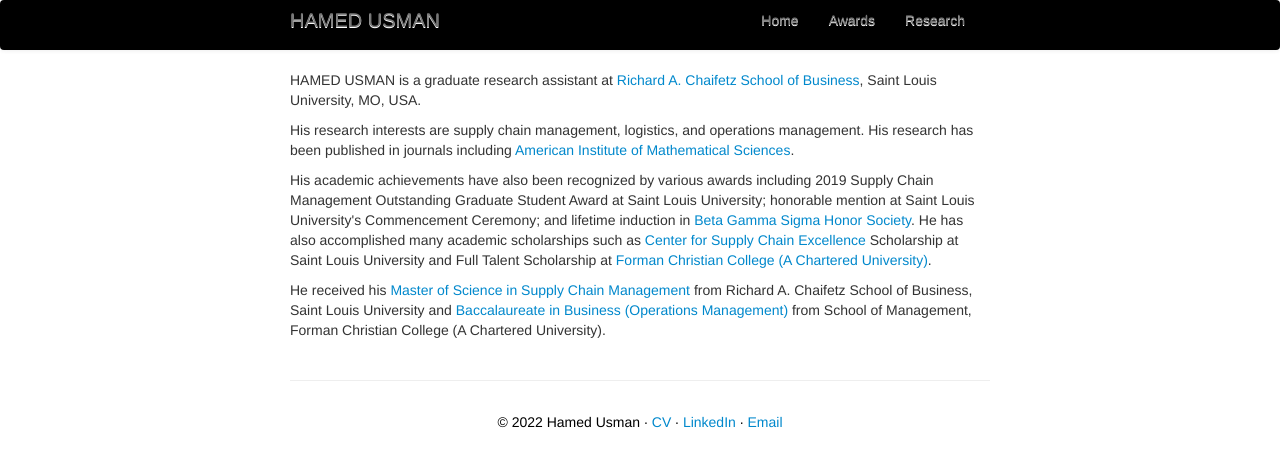
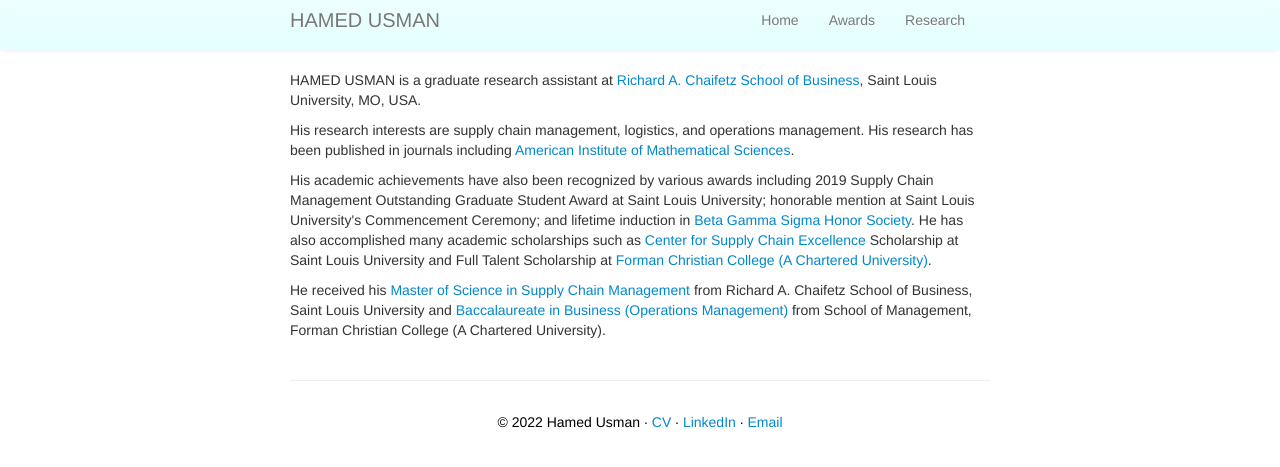
Before and after one commit to hamedusman/hamedusman.github.io, a Jekyll site: the page built from index.md, in a window 1280 px wide. Shown: the top 467 px of the page. Built offline with Jekyll 4.4.1, drawn with Linux system fonts in a browser that asks for light colours.

Commit message:
Update my_custom_css.css

```diff
--- a/assets/themes/twitter/css/my_custom_css.css
+++ b/assets/themes/twitter/css/my_custom_css.css
@@ -97,8 +97,8 @@
     background-image:-moz-linear-gradient(top, #edffff, #e3ffff);
     background-image:-webkit-gradient(linear, 0 0, 0 100%, from(#edffff), to(#f2f2f2));
     background-image:-webkit-linear-gradient(top, #edffff, #e3ffff);
-    background-image:-o-linear-gradient(top, #edffff, #e3ffff);
-    background-image:linear-gradient(to bottom, #000000, #000000); /* To change the color of icon-bar on the top */
+    background-image:-o-linear-gradient(top, #000000, #000000); /* To change the color of icon-bar on the top */
+    background-image:linear-gradient(to bottom, #edffff, #e3ffff);
     background-repeat:repeat-x;filter:progid:DXImageTransform.Microsoft.gradient(startColorstr='#ffffffff', endColorstr='#fff2f2f2', GradientType=0);
     border:0px solid transparent;
     -webkit-border-radius:4px;
```
